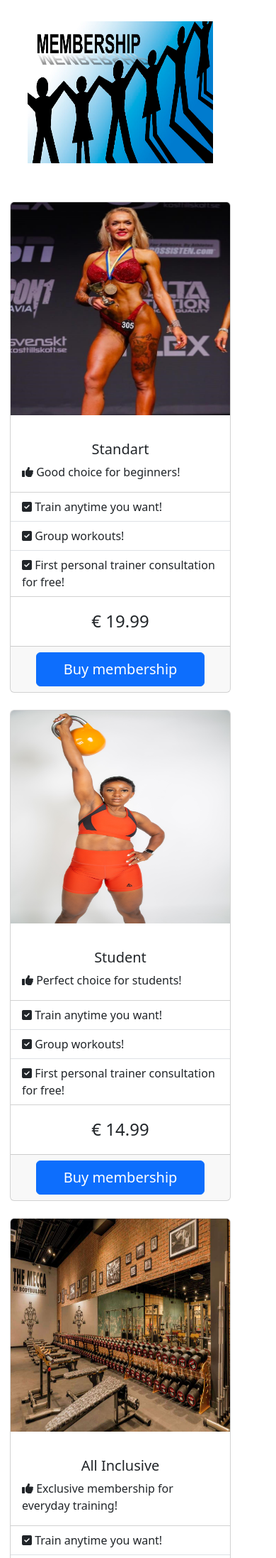
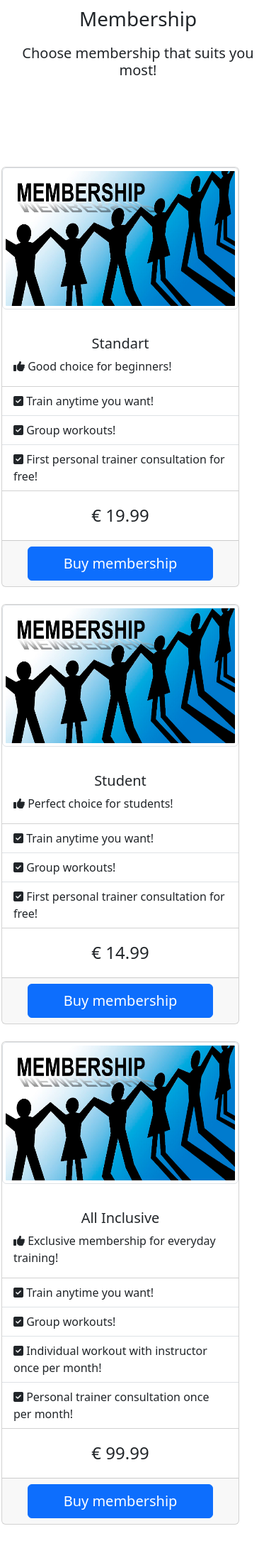
Before and after one commit to GenaGrig/genstar-fitness, a Django app: page /membership/ in a window 390 px wide. Shown: the part 50-2245 px from the top of the page at 71% size. Run offline with Django 4.2, Linux system fonts and the light colour scheme; some libraries are stand-ins or nearby versions.

Commit message:
Fix: membership.html pictures substitute to responsive

```diff
--- a/static/css/membership.css
+++ b/static/css/membership.css
@@ -1,8 +1,7 @@
 /* Memberships */
 
 .h1, h1 {
-    font-size: calc(1.375rem + 1.5vw);
-    margin: 20px;
+    margin: 10px;
     text-align: center;
 }
 
@@ -39,12 +38,10 @@
     margin-right: 50px;
 }
 
-.img-fluid {
+.img-thumbnail {
     max-width: 100%;
     height: 200px;
     display: block;
-    margin-top: -70px;
-    margin-bottom: -70px;
 }
 
 .card-img, .card-img-bottom, .card-img-top {
--- a/templates/base.html
+++ b/templates/base.html
@@ -22,13 +22,13 @@
 <nav class="navbar fixed-top navbar-expand-lg navbar-light">
   <div class="container-fluid">
     <a class="navbar-brand" href="{% url 'index' %}">GenStar Fitness</a>
-    <button class="navbar-toggler" type="button" data-bs-toggle="offcanvas" data-bs-target="#navbarOffcanvasLg" aria-controls="navbarOffcanvasLg" aria-label="Toggle navigation">
+    <button class="navbar-toggler" type="button" data-bs-toggle="offcanvas" data-bs-target="#navbarOffcanvasLg"
+      aria-controls="navbarOffcanvasLg" aria-label="Toggle navigation">
       <span class="navbar-toggler-icon"></span>
     </button>
 
-    {% comment %} Navigation Bar Links {% endcomment %}
-
-    <div class="offcanvas offcanvas-end" tabindex="-1" id="navbarOffcanvasLg" aria-labelledby="navbarOffcanvasLgLabel">
+    <div class="offcanvas offcanvas-end offcanvas-lg" tabindex="-1" id="navbarOffcanvasLg"
+      aria-labelledby="navbarOffcanvasLgLabel">
       <ul class="navbar-nav nav-underline">
         <li class="nav-item">
           <a class="nav-link active" aria-current="page" href="{% url 'index' %}">Home</a>
--- a/templates/membership.html
+++ b/templates/membership.html
@@ -3,17 +3,15 @@
 {% load static %}
 
 {% block content %}
-    <div class="container">
-        <div class="row">
-            <div class="col">
-                <img src="{% static 'img/membership.jpg' %}" alt="membership" class="img-fluid mx-auto">
-            </div>
-        </div>
+<div class="md-6 text-center">
+  <h1>Membership</h1>
+  <h5>Choose membership that suits you most! </h5>
+</div>
 
     <div class="row row-cols-1 row-cols-md-4 g-4">
         <div class="col">
           <div class="card h-100">
-            <img src="{% static 'img/bronze-member.jpg' %}" class="card-img-top" alt="bronze-membership">
+            <img src="{% static 'img/membership.jpg' %}" class="img-thumbnail mx-auto" alt="bronze-membership">
             <div class="card-body">
               <h5 class="card-title text-center">Standart</h5>
               <p class="card-text"><i class="fa-solid fa-thumbs-up"></i> Good choice for beginners!</p>
@@ -33,7 +31,7 @@
         </div>
         <div class="col">
           <div class="card h-100">
-            <img src="{% static 'img/silver-member.jpg' %}" class="card-img-top" alt="silver-membership">
+            <img src="{% static 'img/membership.jpg' %}" class="img-thumbnail mx-auto" alt="silver-membership">
             <div class="card-body">
               <h5 class="card-title text-center">Student</h5>
               <p class="card-text"><i class="fa-solid fa-thumbs-up"></i> Perfect choice for students!</p>
@@ -53,7 +51,7 @@
         </div>
         <div class="col">
           <div class="card h-100">
-            <img src="{% static 'img/gold-member.jpg' %}" class="card-img-top" alt="gold-membership">
+            <img src="{% static 'img/membership.jpg' %}" class="img-thumbnail mx-auto" alt="gold-membership">
             <div class="card-body">
               <h5 class="card-title text-center">All Inclusive</h5>
               <p class="card-text"><i class="fa-solid fa-thumbs-up"></i> Exclusive membership for everyday training!</p>
```
Lines whose indentation alone changed are shown as unchanged.
